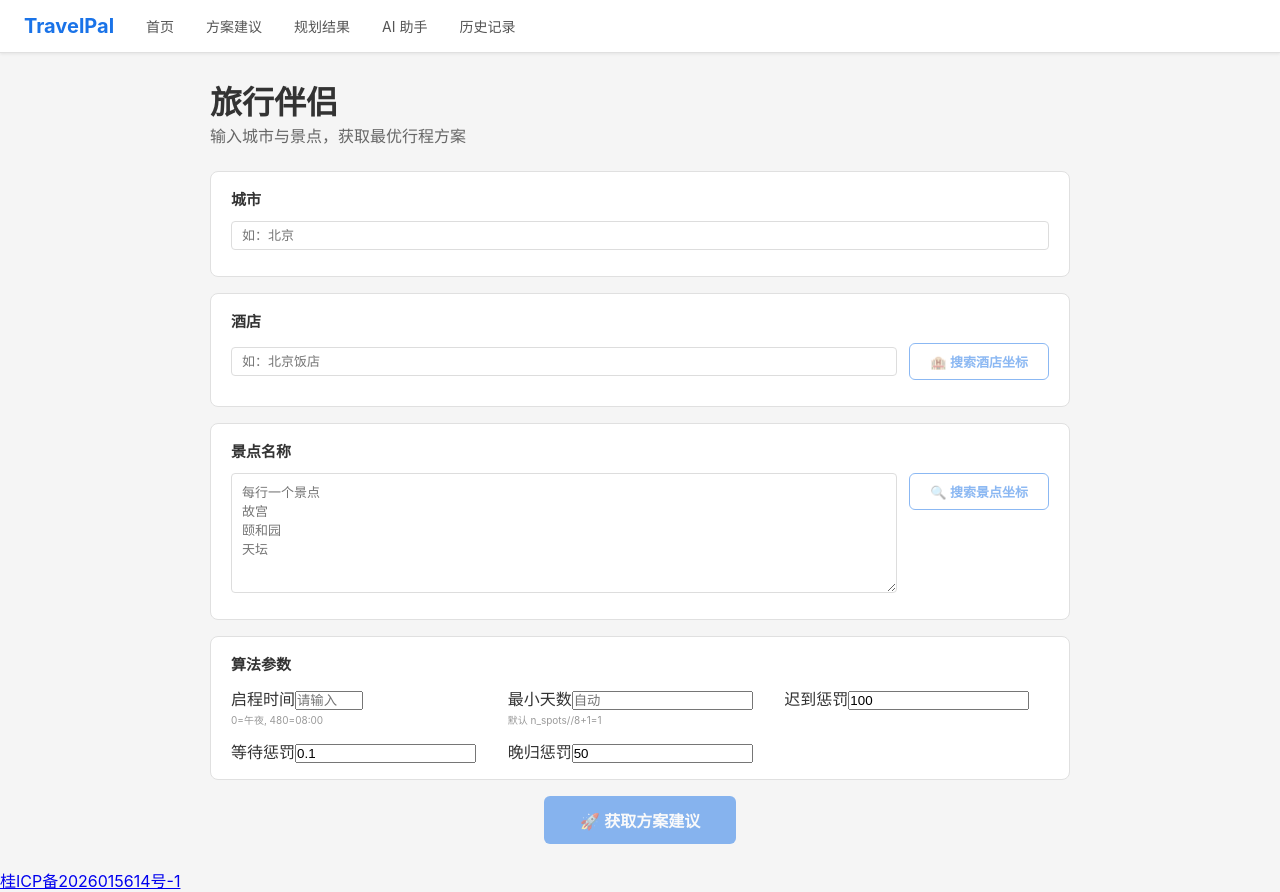
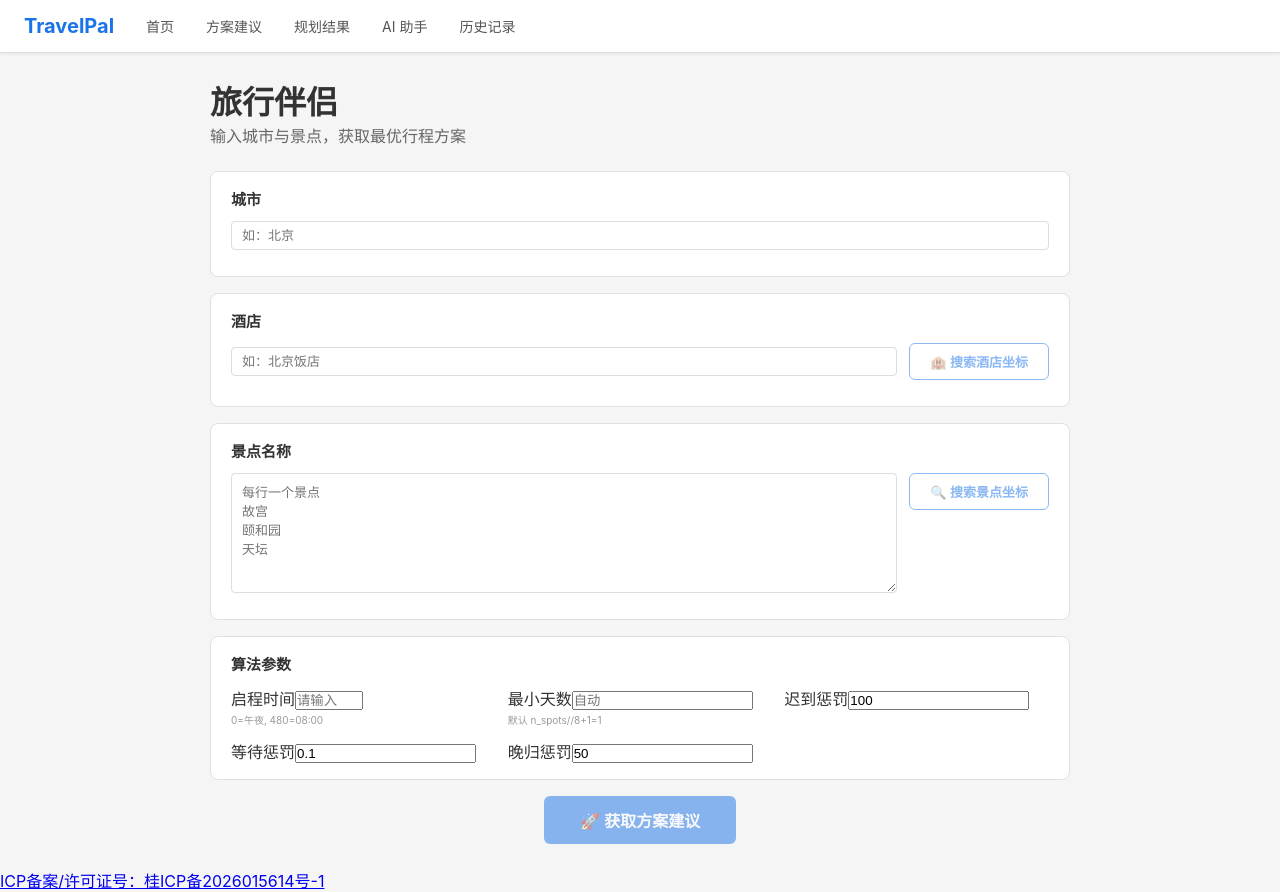
Before and after one commit to xiaojiune/TravelPal, a Vue app in the folder frontend/: page / in a window 1280 px wide. Built offline with nearby package versions, Linux system fonts and the light colour scheme.

Commit message:
fix: ICP号加前缀 + nginx www→非www 301 + HSTS安全头

```diff
--- a/frontend/src/App.vue
+++ b/frontend/src/App.vue
@@ -20,7 +20,7 @@
     </main>
     <footer class="footer">
       <a href="https://beian.miit.gov.cn/" target="_blank" rel="noopener noreferrer">
-        桂ICP备2026015614号-1
+        ICP备案/许可证号：桂ICP备2026015614号-1
       </a>
     </footer>
   </div>
```
Also changed, not shown: 1 other file (tests, documents, lock files or other folders).
